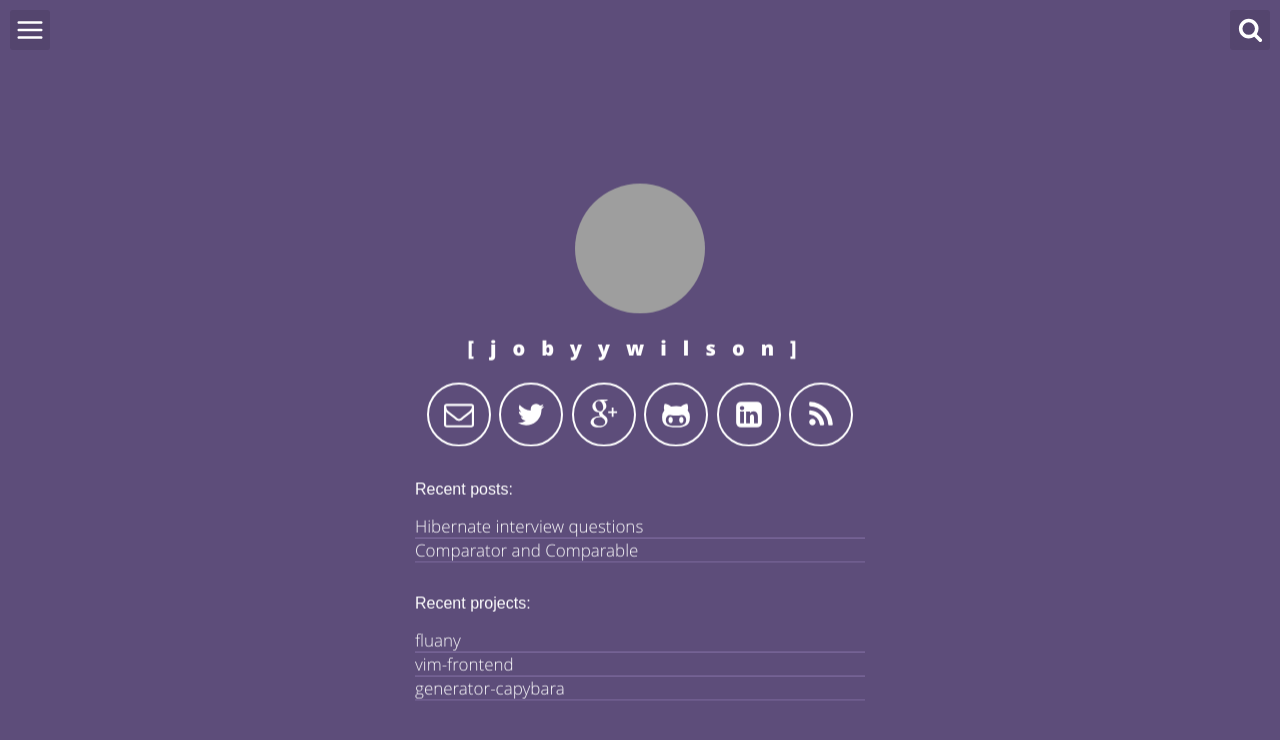
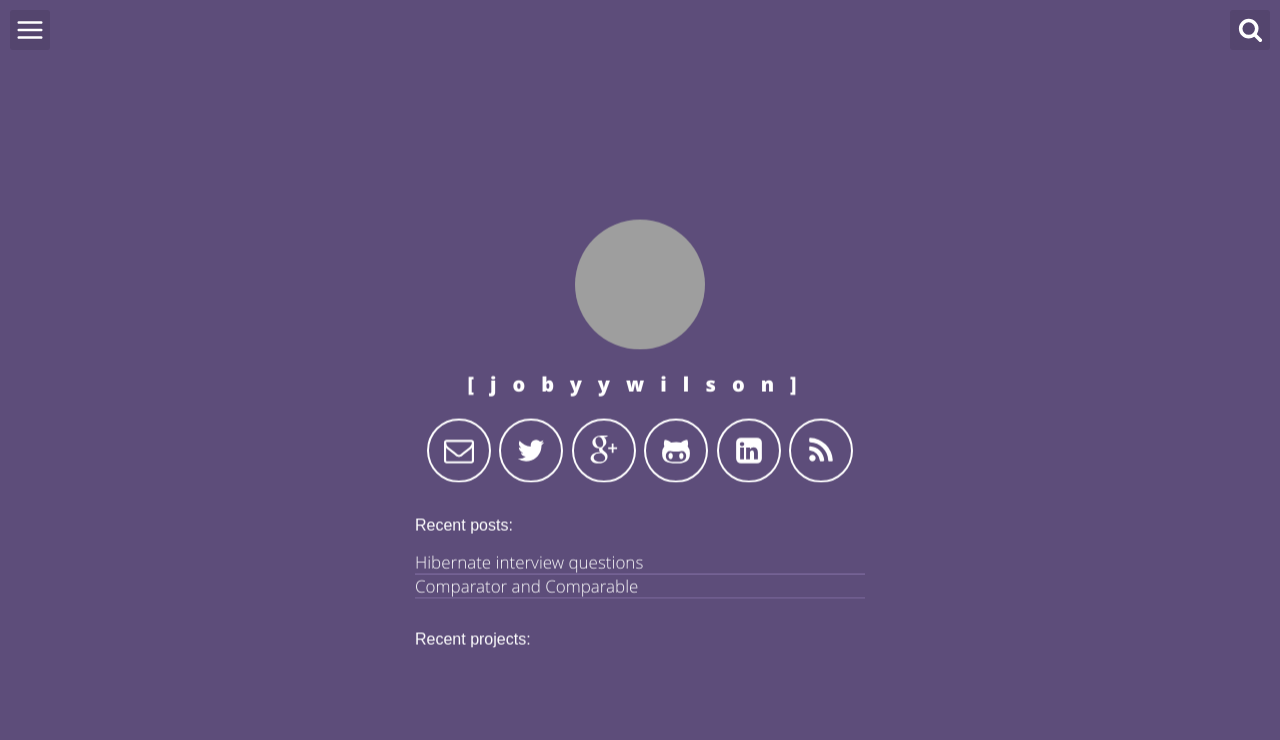
Before and after one commit to jobyywilson/blog_old, a Jekyll site: the page built from index.html, in a window 1280 px wide. Shown: the top 740 px of the page. Built offline with Jekyll 4.4.1, drawn with Linux system fonts in a browser that asks for light colours; grey boxes are pictures that could not be loaded.

Commit message:
Update _config.yml

```diff
--- a/_config.yml
+++ b/_config.yml
@@ -9,7 +9,7 @@ username: jobyywilson
 user_title: Joby Wilson Mathews
 email: jobyywilson@gmail.com
 twitter_username: loremipsum
-github_username:  loremipsum
+github_username:  jobyywilson
 gplus_username:  loremipsum
 linkedin_public_url: joby-wilson-mathews-616a26123
 disqus_username: loremipsum
@@ -58,13 +58,6 @@ links:
       key_trigger: s #WARNING: search only works with "s"
 
 # projects in header index
-projects:
-  - name: fluany
-    url: https://github.com/fluany/fluany
-  - name: vim-frontend
-    url: https://github.com/victorvoid/vim-frontend
-  - name: generator-capybara
-    url: https://github.com/victorvoid/generator-capybara
 
 # exclude my node related stuff
 exclude: ['package.json', 'src', 'node_modules']
```
